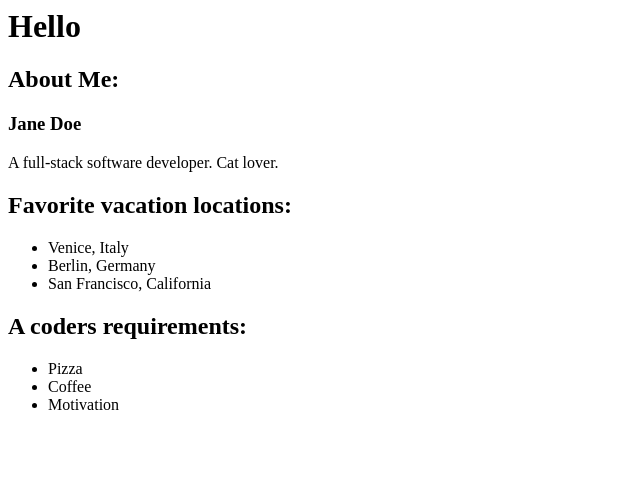
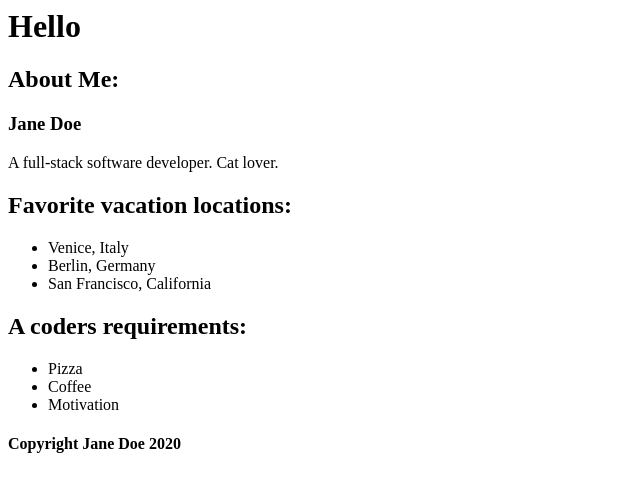
Before and after one commit to damjanh/react-test, a React app: page / in a window 1280 px wide. Shown: the top 492 px of the page, without its empty margins (0-640 px from the left). Built offline with nearby package versions, Linux system fonts and the light colour scheme.

Commit message:
Create a main app component and add header and footer component for better segmentation.

```diff
--- /dev/null
+++ b/components/App.jsx
@@ -0,0 +1,19 @@
+import React from 'react';
+
+import AppHeader from './AppHeader';
+import AboutMe from './AboutMe';
+import CoderRequirements from './CoderRequirements';
+import AppFooter from './AppFooter';
+
+function App() {
+    return (
+        <div>
+            <AppHeader />
+            <AboutMe />
+            <CoderRequirements />
+            <AppFooter />
+        </div>
+    );
+}
+
+export default App;
--- /dev/null
+++ b/components/AppFooter.jsx
@@ -0,0 +1,13 @@
+import React from 'react';
+
+function AppFooter() {
+    return (
+        <footer>
+            <h4>
+                Copyright Jane Doe 2020
+            </h4>
+        </footer>
+    );
+}
+
+export default AppFooter;
--- /dev/null
+++ b/components/AppHeader.jsx
@@ -0,0 +1,9 @@
+import React from 'react';
+
+function AppHeader() {
+    return (
+        <h1>Hello</h1>
+    );
+}
+
+export default AppHeader;
--- a/main.jsx
+++ b/main.jsx
@@ -1,13 +1,8 @@
 import React from 'react';
 import ReactDOM from 'react-dom';
 
-import AboutMe from './components/AboutMe';
-import CoderRequirements from './components/CoderRequirements';
+import App from './components/App';
 
 ReactDOM.render(
-    <div>
-        <h1>Hello</h1>
-        <AboutMe />
-        <CoderRequirements />
-    </div>, document.getElementById('root'),
+    <App />, document.getElementById('root'),
 );
```
